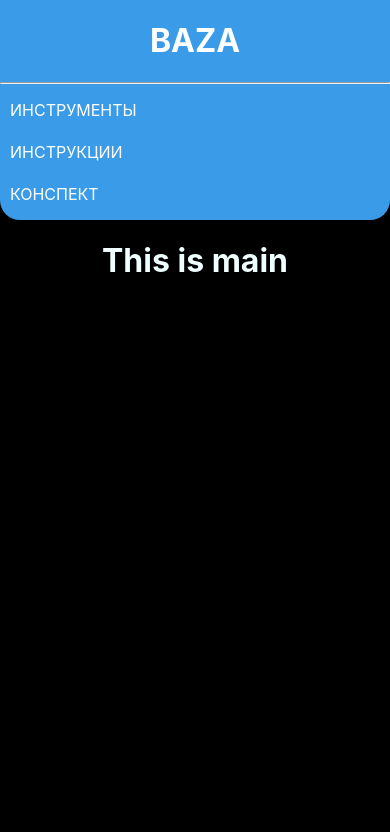
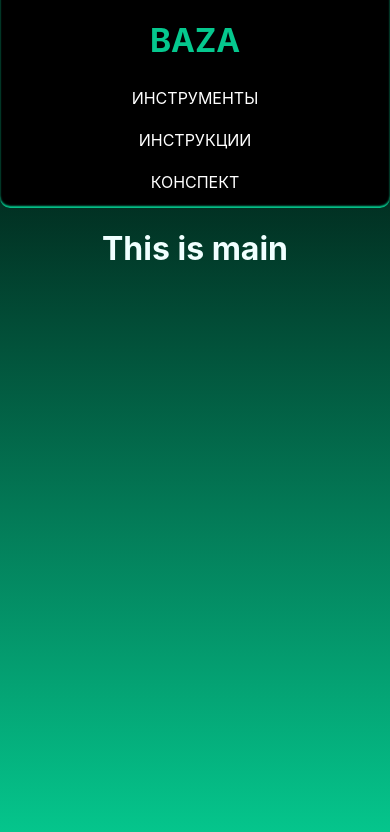
Before and after one commit to PlatenPrime/baza, a React (Create React App) app: page / in a window 390 px wide. Shown: the top 832 px of the page. Built offline with nearby package versions, Linux system fonts and the light colour scheme.

Commit message:
Rozetka style

```diff
--- a/src/App.css
+++ b/src/App.css
@@ -9,6 +9,10 @@ min-width: 100vw;
   flex-direction: row;
   background-color: rgb(0, 0, 0);
   color: aliceblue;
+  background-color: #05c88e;
+  background-image: linear-gradient(0deg, #05c88e 0%, #000000 100%);
+
+
 
 }
 
--- a/src/components/Content/Content.module.css
+++ b/src/components/Content/Content.module.css
@@ -2,13 +2,13 @@
 
 	border-radius: 10px;
 
-	background-color: rgb(0, 0, 0);
+	background-color: inherit;
 	height: fit-content;
 	width: fit-content;
 	display: flex;
 	justify-content: space-evenly;
 	align-items: center;
-
+	box-sizing: border-box;
 	padding: 10px;
 
 }
--- a/src/components/Gallery/Gallery.module.css
+++ b/src/components/Gallery/Gallery.module.css
@@ -4,7 +4,7 @@
 	justify-content: center;
 	align-items: center;
 	flex-wrap: wrap;
-min-width: 100%;
 
+box-sizing: border-box;
 	padding: 10px;
 }
--- a/src/components/Gallery/GalleryCard/GalleryCard.module.css
+++ b/src/components/Gallery/GalleryCard/GalleryCard.module.css
@@ -12,11 +12,15 @@
 	border-radius: 20px;
 	box-shadow: 0px 0px 5px rgb(255, 255, 255);
 	outline: none;
+
+
+	position: relative;
+
 }
 
 
 .card:hover {
-	box-shadow: 0px 0px 20px rgb(5, 200, 142);
+	box-shadow: 0px 0px 40px rgb(5, 200, 142);
 }
 
 
@@ -46,13 +50,22 @@
 	align-items: center;
 	height: 40px;
 	width: 320px;
-	background-color: rgb(58, 155, 233);
+	background-color: rgba(0, 0, 0, 0.6);
+	/* filter: blur(3px); */
+
 	transition: 0.3s;
+	position: absolute;
+	bottom: 0;
+
+
 }
 
 .cardP:hover {
 	background-color: rgb(5, 200, 142);
+	transition: 0.3s;
 }
+
+
 
 
 .cardP a  {
@@ -102,7 +115,13 @@
 		align-items: center;
 		height: 20px;
 		width: 160px;
-		background-color: rgba(0, 60, 255, 0.163);
+		background-color: rgba(0, 0, 0, 0.6);
+		position: absolute;
+	bottom: 0;
+
+
+
+
 		transition: 0.3s;
 		font-size: 0.7rem;
 	}
--- a/src/components/HomeLink/HomeLink.jsx
+++ b/src/components/HomeLink/HomeLink.jsx
@@ -8,7 +8,7 @@ const HomeLink = () => {
 			<Link to="/" className={style.homeLinkLink} >
 				<h1>BAZA</h1>
 			</Link>
-			<hr />
+
 		</div>
 	);
 };
--- a/src/components/HomeLink/HomeLink.module.css
+++ b/src/components/HomeLink/HomeLink.module.css
@@ -1,11 +1,11 @@
 .homeLink {
-	color: white;
+	color: rgb(5, 200, 142);
 	border-radius: 10px;
 
 }
 
 .homeLinkLink {
-	color: white;
+	color: rgb(5, 200, 142);
 	text-decoration: none;
 	text-align: center;
 }
--- a/src/components/Main/Main.module.css
+++ b/src/components/Main/Main.module.css
@@ -1,4 +1,16 @@
 .main {
 	color:azure;
-	min-width: 100%;
+	width: calc(100% - 200px);
 }
+
+@media (max-width: 768px) {
+
+	.main {
+	justify-content: center;
+	align-items: center;
+	width: 100%;
+
+	}
+
+
+}
--- a/src/components/Navbar/Navbar.module.css
+++ b/src/components/Navbar/Navbar.module.css
@@ -1,13 +1,13 @@
 .navbar {
 	height: fit-content;
-	background-color: #000;
+	background-color: inherit;
 display: flex;
 align-items: center;
 justify-content: space-evenly;
 flex-wrap: wrap;
 padding: 20px 5px;
 min-width: 95%;
-
+box-sizing: border-box;
 
 
 }
@@ -16,7 +16,7 @@ min-width: 95%;
 .NavbarLink {
 
 color: rgb(255, 255, 255);
-background-color: rgb(58, 155, 233);
+background-color: transparent;
 text-decoration: none;
 width: 10rem;
 height: 2rem;
--- a/src/components/SideBar/SideBar.module.css
+++ b/src/components/SideBar/SideBar.module.css
@@ -2,10 +2,12 @@
 	min-height: 100%;
 	min-width: 200px;
 	width: 200px;
-	background-color: rgb(58, 155, 233);
+	background-color: rgb(0, 0, 0);
 	list-style: none;
 	text-align: left;
 	border-radius: 0px 20px 20px 0px;
+	box-sizing: border-box;
+box-shadow:inset -2px 0px 2px 0px rgb(5, 200, 142);
 }
 
 .sidebarLink {
@@ -24,7 +26,11 @@
 
 	.sidebar {
 		min-width: 100%;
-		border-radius: 0px 0px 20px 20px;
+		border-radius: 0px 0px 10px 10px;
+		border-right: none;
+		box-shadow:inset 0px -2px 2px 0px rgb(5, 200, 142);
+
+
 	}
 
 	}
--- a/src/components/SideBar/SideBarItem/SideBarItem.module.css
+++ b/src/components/SideBar/SideBarItem/SideBarItem.module.css
@@ -3,11 +3,11 @@
 	text-transform: uppercase;
 padding-left: 10px;
 border-radius: 5px;
-margin: 10px 0;
 height: 2rem;
 display: flex;
 justify-content: start;
 align-items: center;
+margin-bottom: 10px;
 
 }
 
@@ -29,3 +29,13 @@ align-items: center;
 hr {
 	color: white;
 }
+
+@media (max-width: 768px) {
+
+	.sideBarItem {
+		justify-content: center;
+		align-items: center;
+		padding-left: 0px;
+	}
+
+	}
--- a/src/components/Tools/Tools.module.css
+++ b/src/components/Tools/Tools.module.css
@@ -4,7 +4,7 @@
 	align-items: center;
 	justify-content: flex-start;
 	width: calc(100% - 200px);
-
+	box-sizing: border-box;
 }
 
 
```
